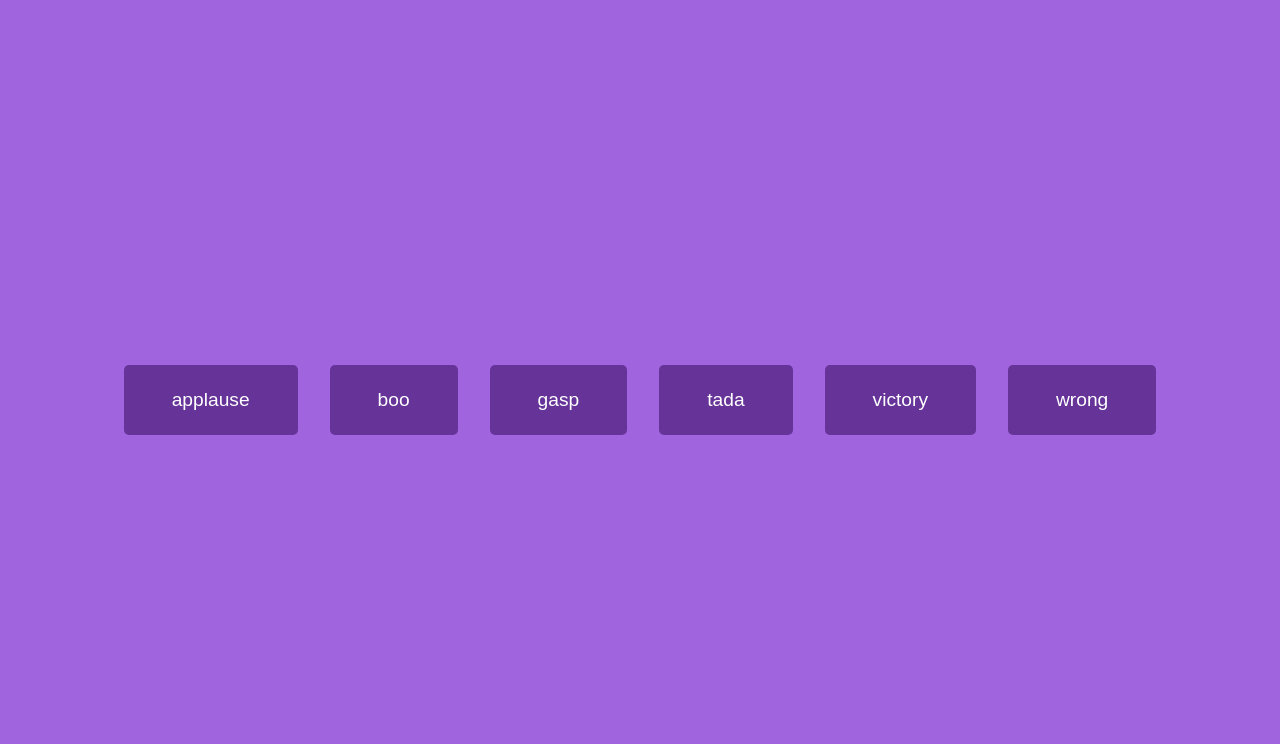
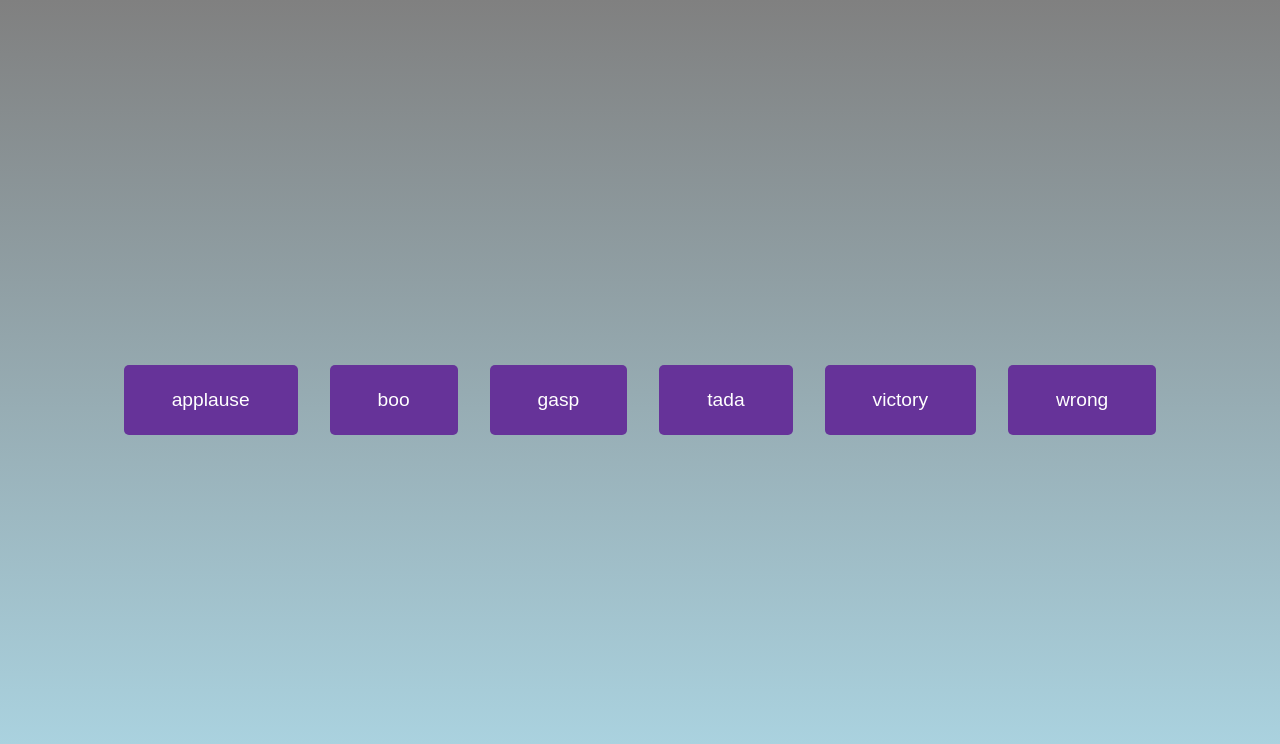
Before and after one commit to Ruifenggg/Homepage, a plain HTML site: page sounds.html in a window 1280 px wide. Drawn offline with Linux system fonts and the light colour scheme.

Commit message:
Fri, Mar 17, 2023, 5:06 PM +00:00

```diff
--- a/css/sounds.css
+++ b/css/sounds.css
@@ -2,7 +2,7 @@
 
 body {
     font-family: 'Poppins', sans-serif;
-    background-color: rgb(161,100,223);
+    background: linear-gradient(grey, lightblue);
     display:flex;
     align-items: center;
     justify-content: center;
```
